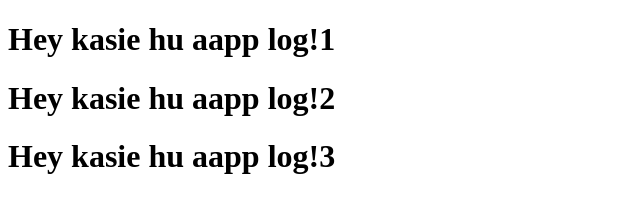
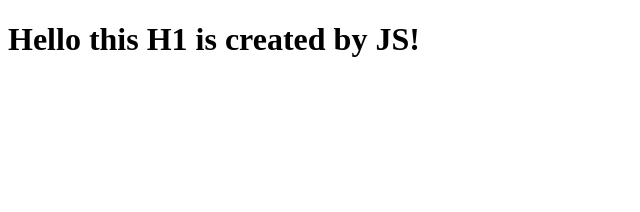
Before and after one commit to VJADOUN2000/Frontend_Dev, a website: page JavaScript (DOM manipulation)/Day01/index.html in a window 1280 px wide. Shown: the whole page, without its empty margins (0-640 px from the left). Drawn offline with Linux system fonts and the light colour scheme.

Commit message:
learn about createElement and append in html

```diff
--- a/JavaScript (DOM manipulation)/Day01/index.html
+++ b/JavaScript (DOM manipulation)/Day01/index.html
@@ -6,9 +6,9 @@
     <title>DAY01 (JS DOM)</title>
 </head>
 <body>
-    <h1 class="abcd">Hey kasie hu aapp log!1</h1>
+    <!-- <h1 class="abcd">Hey kasie hu aapp log!1</h1>
      <h1>Hey kasie hu aapp log!2</h1>
-      <h1>Hey kasie hu aapp log!3</h1>
+      <h1>Hey kasie hu aapp log!3</h1> -->
     <script src="script.js"></script>
 </body>
 </html>
--- a/JavaScript (DOM manipulation)/Day01/script.js
+++ b/JavaScript (DOM manipulation)/Day01/script.js
@@ -13,11 +13,19 @@
 // 2. document.queryselector()
 //3. document.getelementsByClassName()
 
-let a = document.getElementsByClassName("adcd")
-console.log(a)
+// let a = document.getElementsByClassName("adcd")
+// console.log(a)
 
-let ab = document.querySelector("h1");  //it will slect first element of H1
-console.log(ab.textContent)
+// let ab = document.querySelector("h1");  //it will slect first element of H1
+// console.log(ab.textContent)
 
-let abc = document.querySelectorAll("h1");  //it will slect first element of H1
-console.log(abc)
+// let abc = document.querySelectorAll("h1");  //it will slect first element of H1
+// console.log(abc)
+
+
+let h1 =document.createElement("h1");
+h1.textContent = "Hello this H1 is created by JS!"
+
+console.log(h1);
+
+document.body.append(h1)
```
